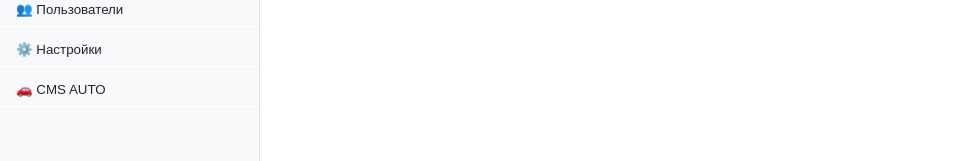
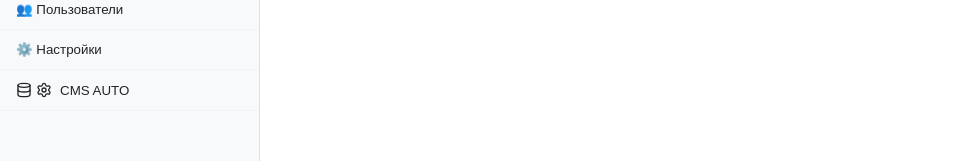
Before and after one commit to jfsagro-glitch/CMS_chek, a React (Create React App) app in the folder client/: page / in a window 1280 px wide. Shown: the part 311-472 px from the top of the page, without its empty margins (0-957 px from the left). Built offline with nearby package versions, Linux system fonts and the light colour scheme; no server answers.

Commit message:
бновлена иконка кнопки CMS AUTO: добавлены иконки Database и Settings из lucide-react

```diff
--- a/client/src/components/Layout.css
+++ b/client/src/components/Layout.css
@@ -60,6 +60,18 @@
 .nav-item.active {
   background-color: var(--accent-primary);
   color: white;
+}
+
+.nav-item-with-icons {
+  display: flex;
+  align-items: center;
+  gap: 8px;
+}
+
+.nav-icon-group {
+  display: flex;
+  align-items: center;
+  gap: 4px;
 }
 
 .back-button {
--- a/client/src/components/Layout.tsx
+++ b/client/src/components/Layout.tsx
@@ -1,5 +1,6 @@
 import React, { useState } from 'react';
 import { Outlet, useNavigate, useLocation } from 'react-router-dom';
+import { Database, Settings } from 'lucide-react';
 import { useAuth } from '../contexts/AuthContext';
 import { useTheme } from '../contexts/ThemeContext';
 import { useModal } from '../contexts/ModalContext';
@@ -94,10 +95,14 @@ const Layout: React.FC = () => {
           </button>
 
           <button
-            className="nav-item"
+            className="nav-item nav-item-with-icons"
             onClick={() => window.open('https://cmsauto.ru/#/registry', '_blank')}
           >
-            🚗 CMS AUTO
+            <span className="nav-icon-group">
+              <Database size={16} />
+              <Settings size={16} />
+            </span>
+            <span>CMS AUTO</span>
           </button>
 
           {canGoBack && (
```
Also changed, not shown: 5 other files (tests, documents, lock files or other folders).
